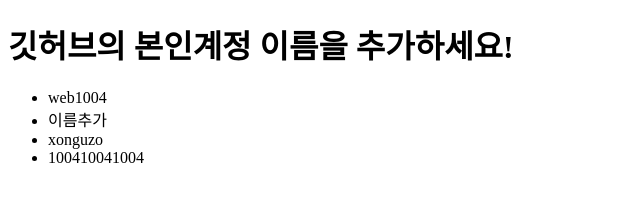
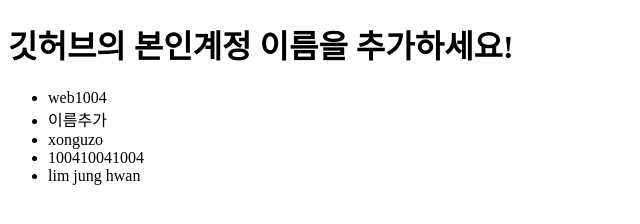
Before and after one commit to suk1004/request, a plain HTML site: page index.html in a window 1280 px wide. Shown: the whole page, without its empty margins (0-640 px from the left). Drawn offline with Linux system fonts and the light colour scheme.

Commit message:
myname 추가함

```diff
--- a/index.html
+++ b/index.html
@@ -11,6 +11,7 @@
     <li>이름추가</li>
     <li>xonguzo</li>
     <li>100410041004</li>
+    <li>lim jung hwan</li>
   </ul>
 </body>
 </html>
```
